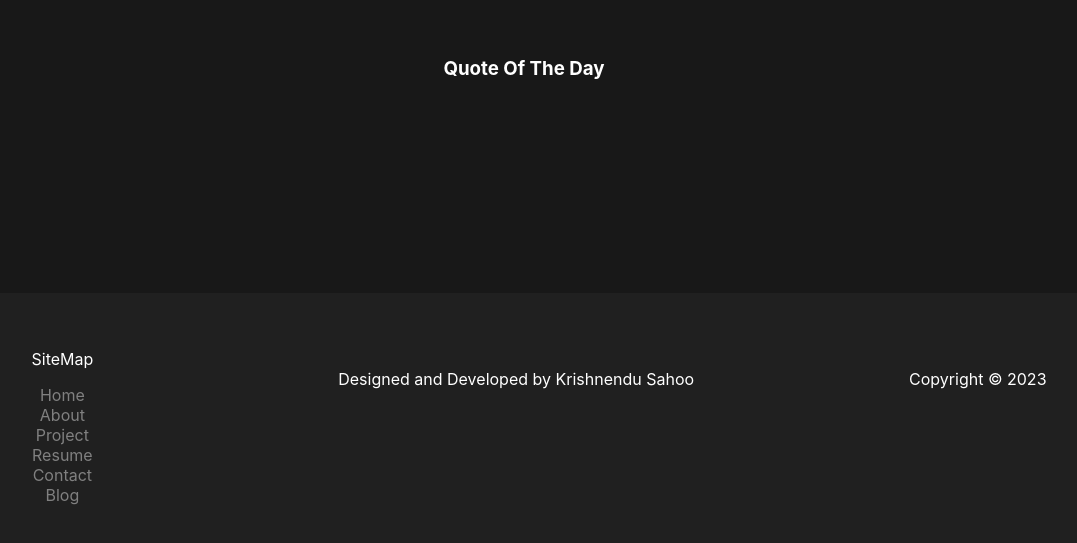
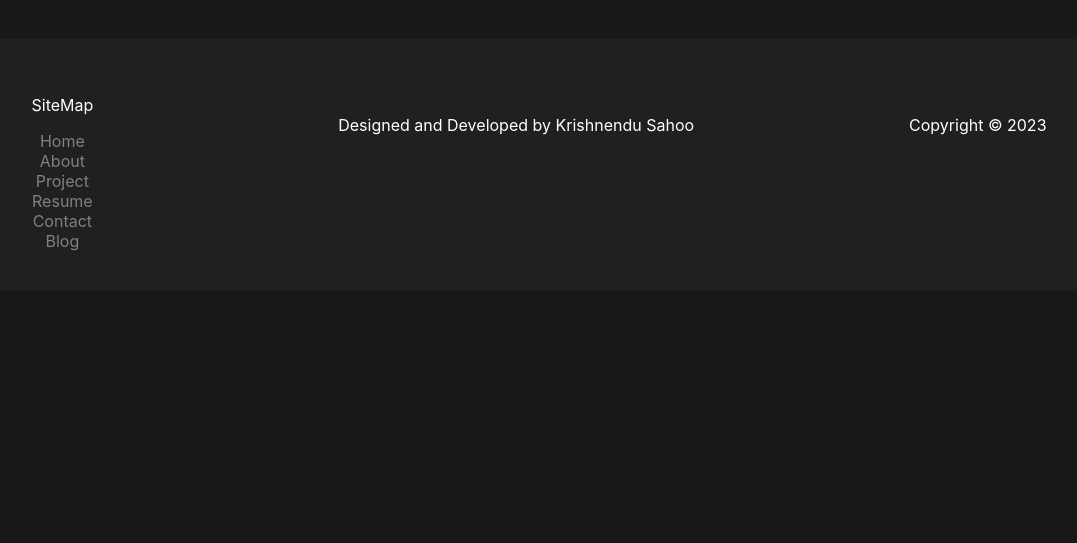
Before and after one commit to iKrishnendu/portfolio, a React (Create React App) app: page /about in a window 1280 px wide. Shown: the part 2023-2566 px from the top of the page, without its empty margins (116-1193 px from the left). After the commit the page ends 2314 px from the top, so only its background shows below. Built offline with nearby package versions, Linux system fonts and the light colour scheme; no server answers; a web font is replaced by a local one.

Commit message:
remove quote

```diff
--- a/src/routes/About.js
+++ b/src/routes/About.js
@@ -16,7 +16,7 @@ const About = () => {
       <Experience />
       <MyTools />
       <Education />
-      <Motivation />
+      {/* <Motivation /> */}
       <Footer />
     </>
   );
--- a/src/routes/Home.js
+++ b/src/routes/Home.js
@@ -15,7 +15,7 @@ const Home = () => {
       <Hero />
       <Aboutme />
       <ContactMe />
-      <Motivation />
+      {/* <Motivation /> */}
       <Footer />
     </div>
   );
--- a/src/routes/Layout.js
+++ b/src/routes/Layout.js
@@ -9,7 +9,7 @@ const Layout = ({ Children }) => {
     <React.Fragment>
       <Navbar />
       <main>{Children}</main>
-      <Motivation />
+      {/* <Motivation /> */}
       <ContactMe />
       <Footer />
     </React.Fragment>
--- a/src/routes/Project.js
+++ b/src/routes/Project.js
@@ -11,7 +11,7 @@ const Project = () => {
       <MyProject />
       <Github />
       <Navbar />
-      <Motivation />
+      {/* <Motivation /> */}
       <Footer />
     </>
   );
```
